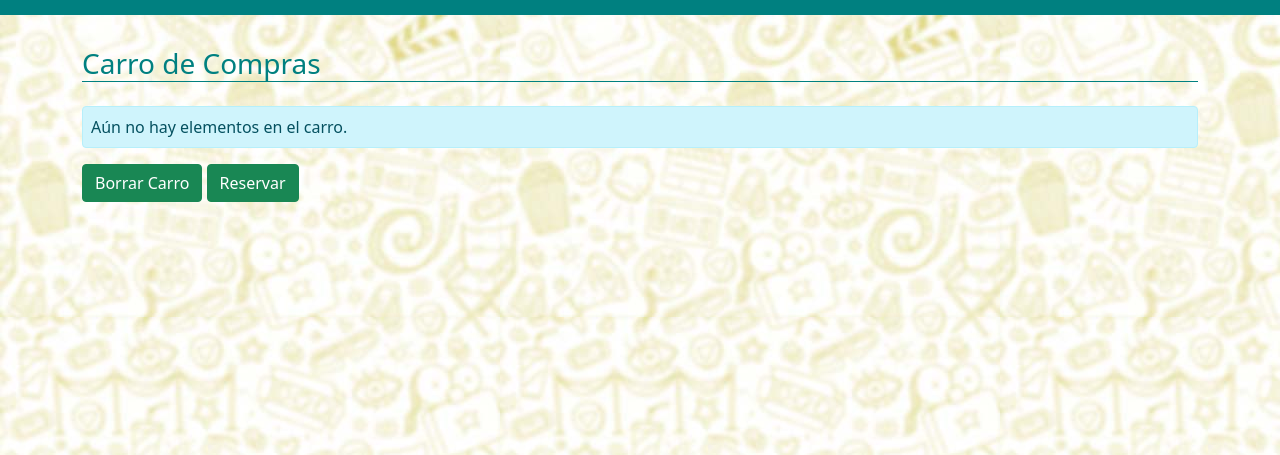
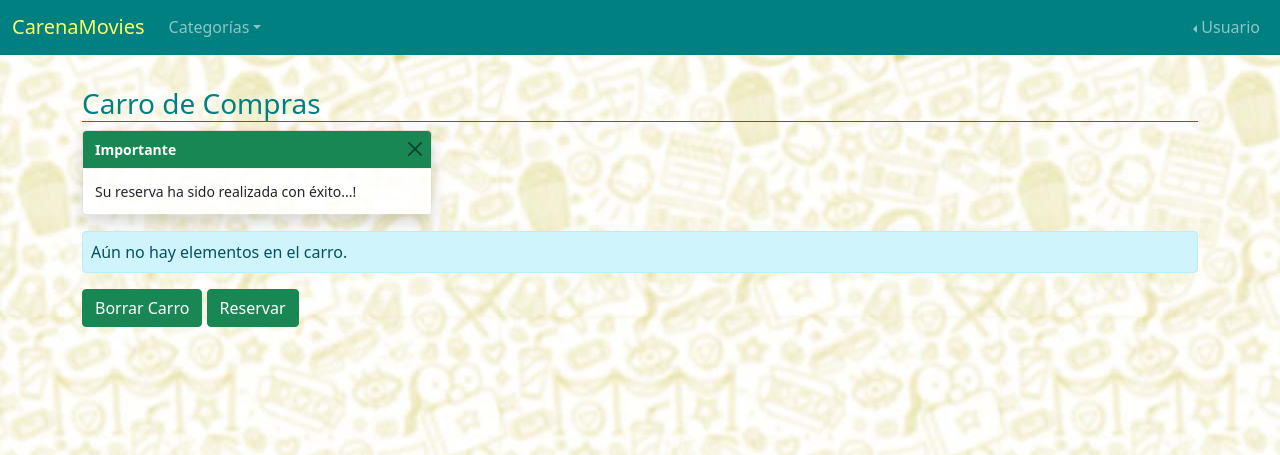
Before and after one commit to luisTettamanti/ABMPeliculas, a PHP site: page /reserva.php?reservarcarro=True in a window 1280 px wide. Shown: the part 183-638 px from the top of the page. Run offline with PHP 8.4, Linux system fonts and the light colour scheme; data comes from the database, SQL or seed files in the repository.

Commit message:
Clase del 10/11/2021

```diff
--- a/encabezado.php
+++ b/encabezado.php
@@ -4,10 +4,6 @@
 
   setlocale(LC_ALL,"es_ES");
   date_default_timezone_set("America/Argentina/Cordoba");
-
-  // $string = "24/11/2014";
-  // $date = DateTime::createFromFormat("d/m/Y", $string);
-  // echo strftime("%A",$date->getTimestamp());
 
   if (isset($_SESSION['usuario'])) {
     $usuarioActual = $_SESSION['usuario'];
@@ -24,18 +20,21 @@
   <meta charset="UTF-8">
   <meta name="viewport" content="width=device-width, initial-scale=1.0">
   <title>CarenaMovies</title>
+  <link rel="icon" type="image/x-icon" href="img/favicon.ico">
   <link href="https://cdn.jsdelivr.net/npm/bootstrap@5.1.3/dist/css/bootstrap.min.css" rel="stylesheet" integrity="sha384-1BmE4kWBq78iYhFldvKuhfTAU6auU8tT94WrHftjDbrCEXSU1oBoqyl2QvZ6jIW3" crossorigin="anonymous">
   <script src="https://cdn.jsdelivr.net/npm/bootstrap@5.1.3/dist/js/bootstrap.bundle.min.js" integrity="sha384-ka7Sk0Gln4gmtz2MlQnikT1wXgYsOg+OMhuP+IlRH9sENBO0LRn5q+8nbTov4+1p" crossorigin="anonymous"></script>
   <!-- <link rel="stylesheet" href="css/bootstrap.min.css"> -->
 </head>
 
 <body class="d-flex flex-column min-vh-100" style="background-image: url('img/fondo.jpg');">
-  <header class="text-white p-5" style="background-color:teal;background-image:url('img/camara.png');background-size:cover;background-repeat:no-repeat;">
-    <h2><a href="indexcategorias.php" class="text-light" style="text-decoration:none;">CarenaMovies</a></h2>
+  <header class="text-white p-3" style="background-color:teal;background-image:url('img/camara.png');background-size:cover;background-repeat:no-repeat;">
+    <a href="indexcategorias.php">
+      <div class="col-xxl-3 col-lg-5 col-xs-12" style="height:150px;background-image:url('img/carenaMovies.png');background-size:contain;background-repeat:no-repeat;background-position:center;"></div>
+    </a>
   </header>
   <nav style="background-color:teal;" class="navbar navbar-expand-sm sticky-top navbar-dark mb-3">
     <div class="container-fluid">
-      <a class="navbar-brand" href="indexcategorias.php">CarenaMovies</a>
+      <a class="navbar-brand" style="color:#ffff66;" href="indexcategorias.php">CarenaMovies</a>
       <button class="navbar-toggler" type="button" data-bs-toggle="collapse" data-bs-target="#collapsibleNavbar">
         <span class="navbar-toggler-icon"></span>
       </button>
--- a/enviarreserva.php
+++ b/enviarreserva.php
@@ -1,6 +1,9 @@
 <?php
   session_start();
   $mysqli = include_once "conexion.php";
+
+  setlocale(LC_ALL,"es_ES");
+  date_default_timezone_set("America/Argentina/Cordoba");
 
   if (count($_SESSION['resId']) > 0) {
     $sentencia = $mysqli->prepare("INSERT INTO reservas
@@ -27,5 +30,6 @@
   unset($_SESSION['resCantidad']);
   unset($_SESSION['resImporte']);
 
-  header("Location: indexCategorias.php");
+  //header("Location: indexCategorias.php");
+  header("Location: reserva.php?reservarcarro=True")
 ?>
--- a/reserva.php
+++ b/reserva.php
@@ -1,6 +1,24 @@
 <?php
 include_once "encabezado.php";
 //$mysqli = include_once "conexion.php";
+echo '<div class="row"><div class="col-12">';
+echo '<h3 class="pt-3" style="color:teal; border:1px solid teal; border-style:none none solid none">Carro de Compras</h3>';
+echo '</div></div>';
+
+if (isset($_GET['reservarcarro'])) {
+echo <<< HTML
+  <div class="toast show">
+    <div class="toast-header bg-success text-white">
+      <strong class="me-auto">Importante</strong>
+      <button type="button" class="btn-close" data-bs-dismiss="toast"></button>
+    </div>
+    <div class="toast-body">
+      Su reserva ha sido realizada con éxito...!
+    </div>
+  </div>
+HTML;
+  //echo '<div class="alert alert-success p-2 mt-3">Su reserva ha sido realizada con éxito.</div>';
+}
 
 if (isset($_GET['borrarcarro'])) {
   unset($_SESSION['resId']);
@@ -48,20 +66,21 @@ if (isset($_GET['borrarcarro'])) {
 }
 
 if (!isset($_SESSION['resId']) || (count($_SESSION['resId']) > 0)) {
+  // echo '<div class="row"><div class="col-12">';
+  // echo '<h3 class="pt-3" style="color:teal; border:1px solid teal; border-style:none none solid none">Carro de Compras</h3>';
+  // echo '</div></div>';
 
-    echo '<div class="row"><div class="col-12">';
-    echo '<h3 class="pt-3" style="color:teal; border:1px solid teal; border-style:none none solid none">Carro de Compras</h3>';
-    echo '</div></div>';
-
-    echo '<table class="table table-striped">';
-      echo '<thead>';
-        echo '<th class="table-cell">Carátula</th>';
-        echo '<th class="table-cell">Id</th>';
-        echo '<th class="table-cell">Película</th>';
-        echo '<th class="table-cell">Cantidad</th>';
-        echo '<th class="table-cell">Importe</th>';
-      echo '</thead>';
-      echo '<tbody>';
+echo <<< HTML
+  <table class="table table-striped">
+    <thead>
+      <th class="table-cell">Carátula</th>
+      <th class="table-cell">Id</th>
+      <th class="table-cell">Película</th>
+      <th class="table-cell">Cantidad</th>
+      <th class="table-cell">Importe</th>
+    </thead>
+    <tbody>
+HTML;
 
     for ($i=0; $i < count($_SESSION['resId']); $i++) {
       echo '<tr>';
@@ -78,9 +97,9 @@ if (isset($_GET['borrarcarro'])) {
 
 } else {
 
-  echo '<div class="row"><div class="col-12">';
-  echo '<h3 class="pt-3" style="color:teal; border:1px solid teal; border-style:none none solid none">Carro de Compras</h3>';
-  echo '</div></div>';
+  // echo '<div class="row"><div class="col-12">';
+  // echo '<h3 class="pt-3" style="color:teal; border:1px solid teal; border-style:none none solid none">Carro de Compras</h3>';
+  // echo '</div></div>';
 
   echo '<div class="alert alert-info p-2 mt-3">Aún no hay elementos en el carro.</div>';
 }
```
Also changed, not shown: img/CarenaMovIco.png (added), img/CarenaMovies.png (added), img/favicon.ico (added). Lines whose indentation alone changed are shown as unchanged.
